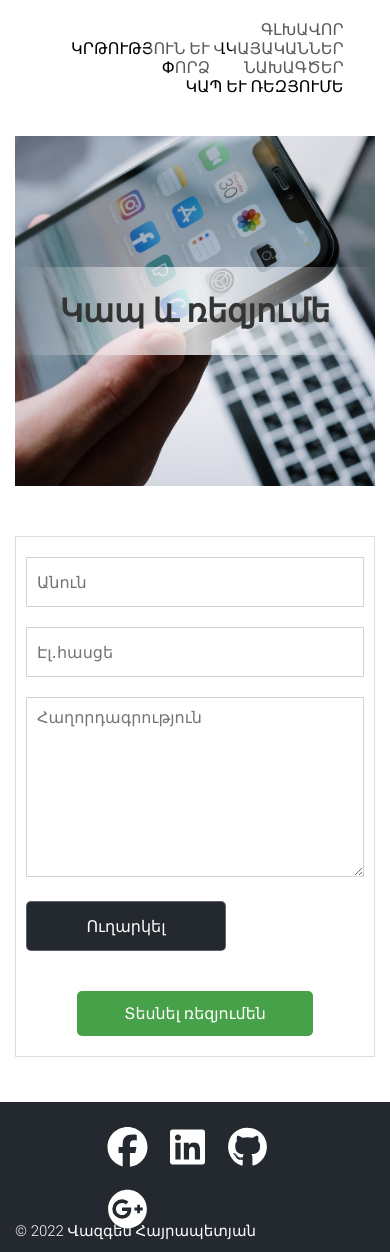
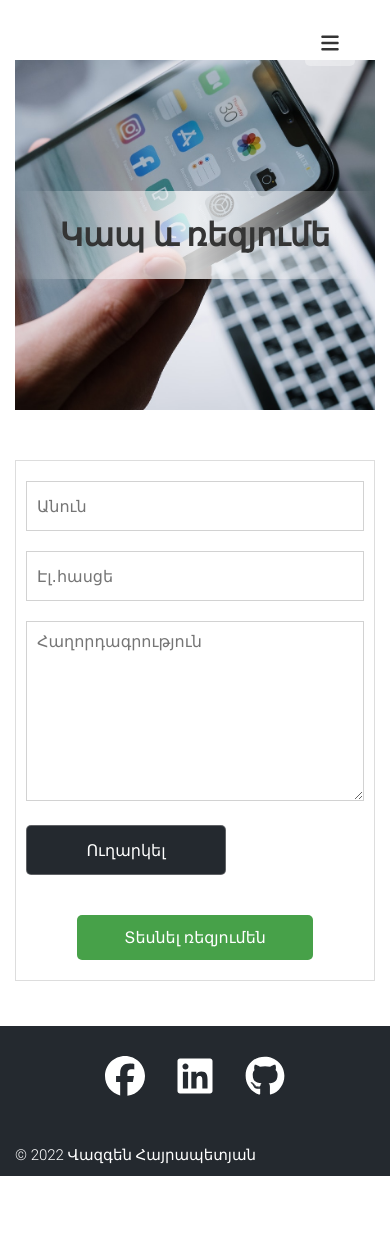
Before and after one commit to vazgenhayrapetyan/vazgencv, a React (Create React App) app: page /#/contact in a window 390 px wide. After the commit the page ends 1176 px from the top, so only its background shows below. Built offline with nearby package versions, Linux system fonts and the light colour scheme.

Commit message:
update 2.0.5

```diff
--- a/src/assets/style/style.scss
+++ b/src/assets/style/style.scss
@@ -56,7 +56,6 @@ body {
 .col-11 {width: 91.66%;}
 .col-12 {width: 100%;}
 
-.col-10 {width: 10%;}
 .col-20 {width: 20%;}
 .col-30 {width: 30%;}
 .col-40 {width: 40%;}
@@ -85,7 +84,24 @@ hr {
     margin: 0 auto;
 }
 .navbar {
-    ul {
+    .fabars {
+        display: none;
+        position: absolute;
+        right: 35px;
+        svg {
+            width: 20px;
+            height: 20px;
+            padding: 13px 15px;
+            background-color: rgba(255, 255, 255, 0.356);
+            color: #343434;
+            border-radius: 5px;
+            transition: all .3s;
+        }
+    }
+    .show-menu {
+        left: 0!important;
+    }
+    .nav-links {
         display: flex;
         justify-content: flex-end;
         flex-wrap: wrap;
@@ -121,6 +137,41 @@ hr {
         }
     }
 }
+@media (max-width: 1024px) {
+    .navbar {
+        .fabars {
+            display: block;
+            position: fixed;
+            .show-bars {
+                display: block;
+            }
+            .hidden-bars {
+                display: none;
+            }
+        }
+        .nav-links {
+            display: block;
+            position: fixed;
+            top: 0;
+            left: -60%;
+            width: 60%;
+            height: 100vh;
+            overflow: hidden;
+            background-color: #f5f5f5;
+            transition: all .2s;
+            z-index: 999;
+            li {
+                margin-left: 0;
+                a {
+                    display: block;
+                    border: 1px solid #c7c7c759;
+                    border-radius: 0;
+                    background: transparent;
+                }
+            }
+        }
+    }
+}
 /*End Header*/
 /*Footer*/
 footer {
@@ -128,10 +179,16 @@ footer {
     background-color:rgb(36, 41, 47);
     margin-top: 45px;
     .soc-btn {
+        display: flex;
+        flex-direction: row;
+        flex-wrap: nowrap;
         position: absolute;
         margin-top: 15px;
         left: 50%;
         transform: translate(-50%);
+        a {
+            margin: 5px;
+        }
         svg {
             color: #fff;
             width: 40px;
@@ -209,37 +266,19 @@ footer {
             height: 40px;
             margin: 10px 15px 0 0;
             transition: all .2s ease-in-out;
+            cursor: pointer;
         }
         .fb {
             color: #1B74E4;
             border-radius: 50%;
-            &:hover::after {
-                width: 60px;
-                height: 60px;
-                border: 1px solid #1B74E4;
-
-            }
         }
         .ln {
             color: #0A66C2;
             border-radius: 10px;
-            &:hover {
-                box-shadow: rgb(10, 102, 194) 0px 2px 14px;
-            }
         }
         .github {
             color: #24292F;
             border-radius: 50%;
-            &:hover {
-                box-shadow: rgb(36, 41, 47) 0px 2px 14px;
-            }
-        }
-        .gplus {
-            color: #D64E42;
-            border-radius: 50%;
-            &:hover {
-                box-shadow: rgb(214, 78, 66) 0px 2px 14px;
-            }
         }
     }
     .contact-me {
@@ -265,8 +304,10 @@ footer {
 /*About*/
 .my-photo {
     img {
-        width: 250px;
-        height: 250px;
+        width: 100%;
+        max-width: 250px;
+        height: 100%;
+        max-height: 250px;
         border-radius: 5px;
     }
 }
@@ -283,7 +324,8 @@ footer {
     width: 100%;
     margin-bottom: 25px;
     .stud-image {
-        width: 25%;
+        // width: 25%;
+        margin-top: 10px;
         img {
             display: block;
             max-width: 100%;
@@ -292,9 +334,10 @@ footer {
         }
     }
     .stud-body {
-        width: 75%;
+        // width: 75%;
         border: 1px solid #9d9d9d;
         border-radius: 10px;
+        margin-top: 10px;
         .stud-body-title {
             display: flex;
             align-items: center;
@@ -314,6 +357,7 @@ footer {
         .stud-body-body {
             position: relative;
             padding: 10px 20px;
+            min-height: 130px;
             p {
                 font-size: 20px;
             }
--- a/src/components/Footer.js
+++ b/src/components/Footer.js
@@ -11,7 +11,6 @@ export default function Footer() {
                         <a href="https://www.facebook.com/HayrapetyanVazgen" target="_blank"><FontAwesomeIcon className="fb" icon={faFacebook} /></a>
                         <a href="https://www.linkedin.com/in/vazgenhayrapetyan97" target="_blank"><FontAwesomeIcon className="ln" icon={faLinkedin} /></a>
                         <a href="https://github.com/vazgen97" target="_blank"><FontAwesomeIcon className="github" icon={faGithub} /></a>
-                        <a href="" target="_blank"><FontAwesomeIcon className="gplus" icon={faGooglePlus} /></a>
                     </div>
                     <p>&copy; 2022 Վազգեն Հայրապետյան</p>
                 </div>
--- a/src/components/Header.js
+++ b/src/components/Header.js
@@ -1,15 +1,27 @@
-import React from "react";
+import React, { Component } from "react";
 import "../assets/style/style.scss";
 import { Link } from "react-router-dom";
 import "../assets/style/logos.scss";
+import { FontAwesomeIcon } from "@fortawesome/react-fontawesome";
+import { faBars, faXmark } from "@fortawesome/free-solid-svg-icons";
 
-export default function Header() {
+export default class Header extends Component {
+    state = {
+        toggle: false
+    }
+    Toggle = () => {
+        this.setState({toggle:!this.state.toggle})
+    }
+    render() {
+        return (
 
-    return (
-        <>
             <header className="header">
                 <nav className="navbar">
-                    <ul>
+                    <div className="fabars" onClick={this.Toggle}>
+                        <FontAwesomeIcon className={this.state.toggle ? "hidden-bars" : "show-bars "} icon={faBars} />
+                        <FontAwesomeIcon className={this.state.toggle ? "show-bars" : "hidden-bars"} icon={faXmark} />
+                    </div>
+                    <ul className={this.state.toggle ? "nav-links show-menu" : "nav-links"}>
                         <li><Link className="home-btn" to="/">Գլխավոր</Link></li>
                         <li><Link className="education" to="/education">Կրթություն և վկայականներ</Link></li>
                         <li><Link className="experience" to="/experience">Փորձ</Link></li>
@@ -18,6 +30,7 @@ export default function Header() {
                     </ul>
                 </nav>
             </header>
-        </>
-    );
+
+        );
+    }
 }
--- a/src/pages/Education.js
+++ b/src/pages/Education.js
@@ -15,10 +15,10 @@ export default function Project() {
             <div className="row">
 
                 <div className="stud">
-                    <div className="stud-image">
+                    <div className="col-20 stud-image">
                         <img src={require('../assets/image/nuaca.PNG')} />
                     </div>
-                    <div className="stud-body">
+                    <div className="col-80 stud-body">
                         <div className="stud-body-title">
                             <h1>Ճարտարապետության և շինարարության Հայաստանի ազգային համալսարան</h1>
                         </div>
@@ -29,10 +29,10 @@ export default function Project() {
                     </div>
                 </div>
                 <div className="stud">
-                    <div className="stud-image">
+                    <div className="col-20 stud-image">
                         <img src={require('../assets/image/js-certificate.png')} />
                     </div>
-                    <div className="stud-body">
+                    <div className="col-80 stud-body">
                         <div className="stud-body-title">
                             <img src={require('../assets/image/sololearn.png')} /><h1>SoloLearn</h1>
                         </div>
--- a/src/pages/Experience.js
+++ b/src/pages/Experience.js
@@ -15,10 +15,10 @@ export default function Project() {
             <div className="row">
 
                 <div className="stud">
-                    <div className="stud-image">
+                    <div className="col-20 stud-image">
                         <img src={require('../assets/image/venus-logo.png')} />
                     </div>
-                    <div className="stud-body">
+                    <div className="col-80 stud-body">
                         <div className="stud-body-title">
                             <h1>Վենուս էլեկտրոտեխնիկա</h1>
                         </div>
@@ -29,10 +29,10 @@ export default function Project() {
                     </div>
                 </div>
                 <div className="stud">
-                    <div className="stud-image">
+                    <div className="col-20 stud-image">
                         <img src={require('../assets/image/venus-logo.png')} />
                     </div>
-                    <div className="stud-body">
+                    <div className="col-80 stud-body">
                         <div className="stud-body-title">
                             <h1>Վենուս էլեկտրոտեխնիկա</h1>
                         </div>
--- a/src/pages/Home.js
+++ b/src/pages/Home.js
@@ -18,10 +18,9 @@ export default function Home() {
                             <h1>Ես Վազգեն Հայրապետյանն եմ</h1>
                             <h4>Full Stack ծրագրավորող</h4>
                             <div className="social-btn">
-                                <FontAwesomeIcon className="fb" icon={faFacebook} />
-                                <FontAwesomeIcon className="ln" icon={faLinkedin} />
-                                <FontAwesomeIcon className="github" icon={faGithub} />
-                                <FontAwesomeIcon className="gplus" icon={faGooglePlus} />
+                                <a href="https://www.facebook.com/HayrapetyanVazgen" target="_blank"><FontAwesomeIcon className="fb" icon={faFacebook} /></a>
+                                <a href="https://www.linkedin.com/in/vazgenhayrapetyan97/" target="_blank"><FontAwesomeIcon className="ln" icon={faLinkedin} /></a>
+                                <a href="https://github.com/vazgen97" target="_blank"><FontAwesomeIcon className="github" icon={faGithub} /></a>
                             </div>
                             <div className="contact-me">
                             <Link className="item" to="/contact">Կապ հաստատեք ինձ հետ</Link>
@@ -40,7 +39,7 @@ export default function Home() {
                         <img src={require('../assets/image/VH.jpg')} />
                     </div>
                     <div className="col-9">
-                        <p>Ունեմ մեծ հետաքրքրություններ էլեկտրոտեխնիկայի, նորագույն տեխնոլոգիաների, ռոբոտացված համակարգերի աշխատանքի, ծրագրավորման և զարգացման ճյուղերում։ Մշտապես զբաղվել եմ ինքնակրթվելով։ </p>
+                        <p>Ունեմ մեծ հետաքրքրություններ էլեկտրոտեխնիկայի, նորագույն տեխնոլոգիաների, ռոբոտացված համակարգերի, ծրագրավորման տեխնոլոգիաների նկատմամբ։ Հետևում եմ ոլորտի զարգացումներին, մշտապես զբաղվում եմ ինքնակրթությամբ։ Ներկա պահին ուսումնասիրում եմ C# ծրագրավորման լեզուն։ Հետաքրքրված եմ նաև խաղերի ծրագրավորման ուղղությամբ։</p>
                     </div>
                 </div>
             </div>
```
